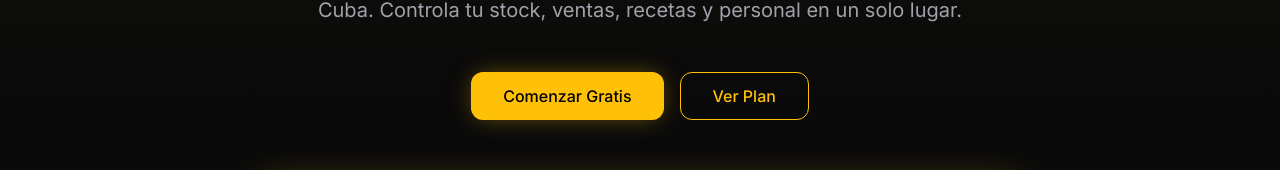
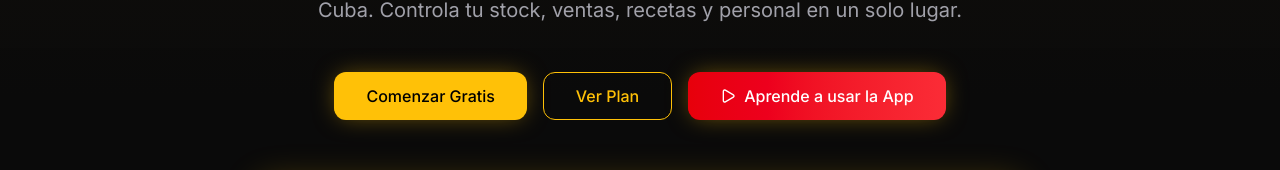
Before and after one commit to Rafael6357/inventarioy_mejorado, a React (Vite) app: page / in a window 1280 px wide. Shown: the part 463-633 px from the top of the page. Built offline with nearby package versions, Linux system fonts and the light colour scheme; no server answers.

Commit message:
feat: agregar botón tutorial YouTube en Landing Hero
- Botón 'Aprende a usar la App' en Hero section (3er botón)
- Estilo gradiente YouTube (red-600 to red-500) con hover y sombra
- Enlaza a https://youtu.be/DWl2cgeqcRA (target=_blank)
- Ícono Play de lucide-react

```diff
--- a/src/pages/Landing.tsx
+++ b/src/pages/Landing.tsx
@@ -1,4 +1,4 @@
-import { Package, ShoppingCart, ChefHat, Sparkles, ChevronDown, CheckCircle2, Loader2, Users, Instagram, Facebook, Phone, MapPin, DollarSign, Headphones, MessageCircle, Menu, X, LogIn, UserPlus, ClipboardList, TrendingUp, Store, BarChart3, Database, Activity, Star, Quote } from 'lucide-react';
+import { Package, ShoppingCart, ChefHat, Sparkles, ChevronDown, CheckCircle2, Loader2, Users, Instagram, Facebook, Phone, MapPin, DollarSign, Headphones, MessageCircle, Menu, X, LogIn, UserPlus, ClipboardList, TrendingUp, Store, BarChart3, Database, Activity, Star, Quote, Play } from 'lucide-react';
 import { Link } from 'react-router-dom';
 import { useState, useEffect, useRef } from 'react';
 import { toast } from 'sonner';
@@ -178,6 +178,12 @@ export default function Landing() {
                 <a href="#pricing">
                   <Button variant="outline" size="lg" className="w-full sm:w-auto text-base h-12 px-8">
                     Ver Plan
+                  </Button>
+                </a>
+                <a href="https://youtu.be/DWl2cgeqcRA" target="_blank" rel="noopener noreferrer">
+                  <Button size="lg" className="w-full sm:w-auto text-base h-12 px-8 gap-2 bg-gradient-to-r from-red-600 to-red-500 hover:from-red-700 hover:to-red-600 text-white shadow-lg shadow-red-500/25 hover:shadow-red-500/40 transition-all duration-300" variant="default">
+                    <Play className="h-4 w-4" />
+                    Aprende a usar la App
                   </Button>
                 </a>
               </div>
```
